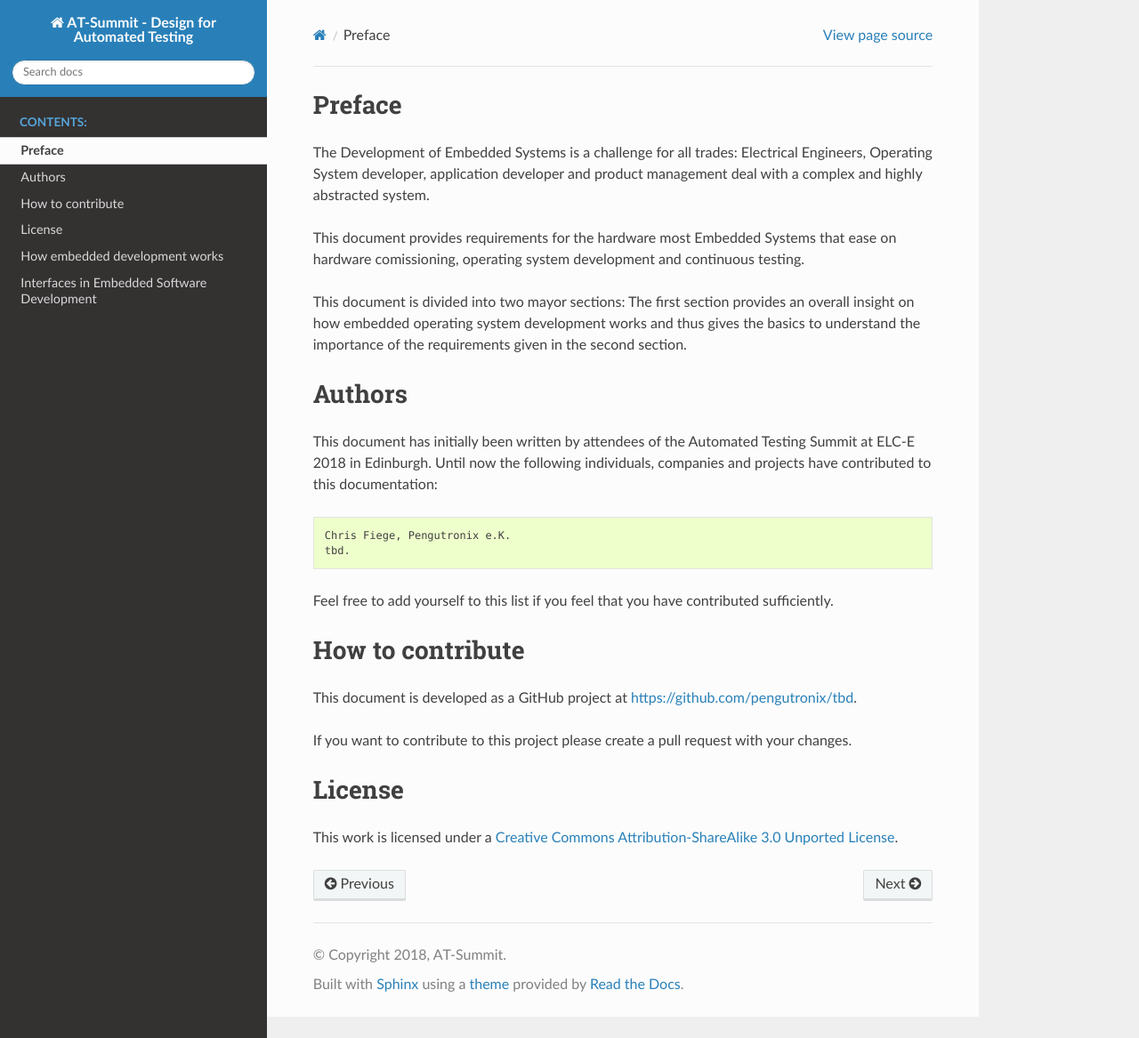
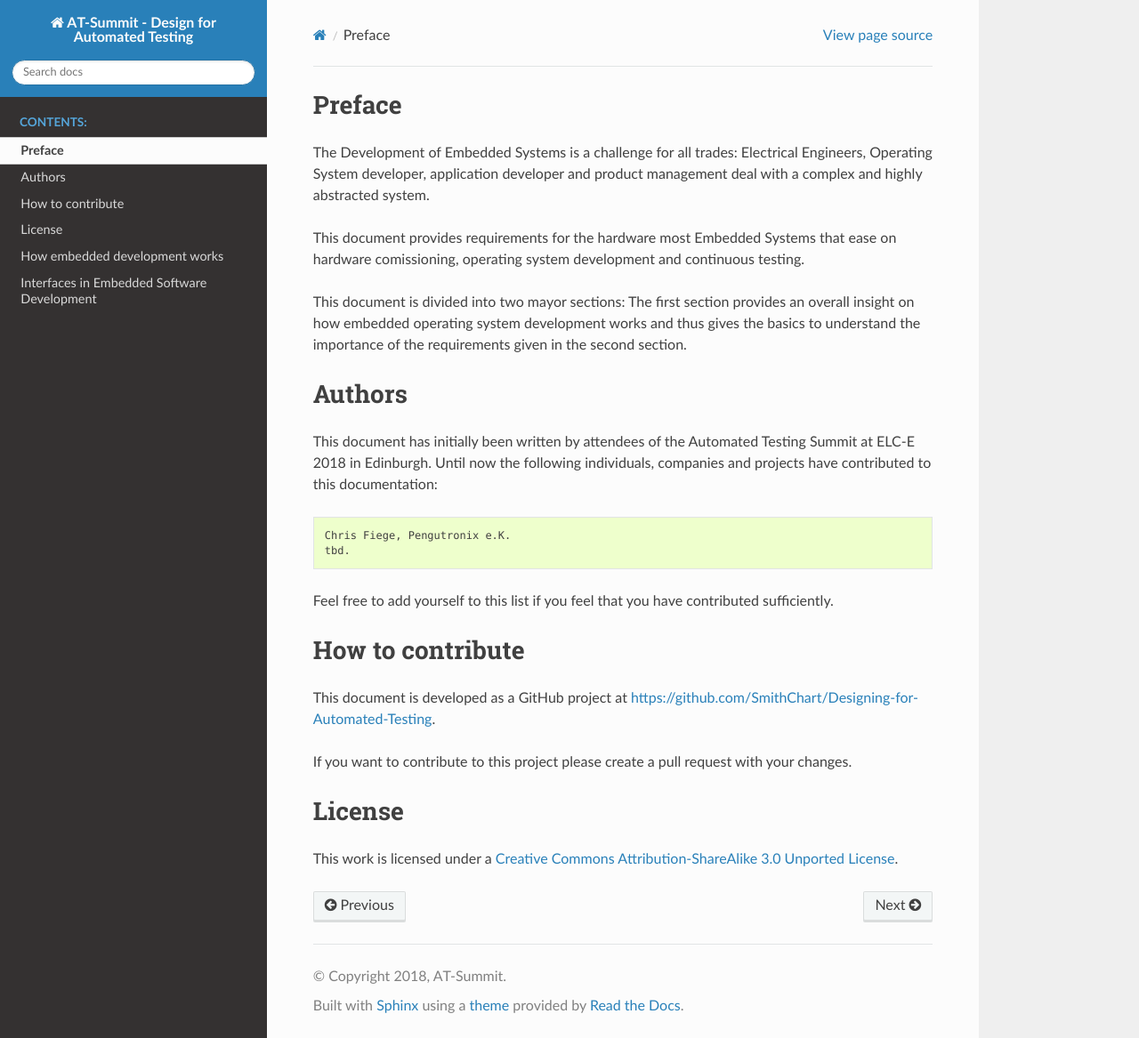
Before and after one commit to SmithChart/Designing-for-Automated-Testing, a Sphinx documentation site: the page built from source/preface.rst, in a window 1280 px wide and 1167 px high. Shown: the whole window at 89% size. Built offline with Sphinx 7.4.7 and the Read the Docs theme 2.0.0, drawn with Linux system fonts in a browser that asks for light colours; formulas are drawn with MathJax 3; some of the changed lines change nothing that is shown.

Commit message:
preface: replace tbd with current github uri
Signed-off-by: Thorsten Scherer <tk-scherer@mailbox.org>

```diff
--- a/source/preface.rst
+++ b/source/preface.rst
@@ -34,7 +34,7 @@ How to contribute
 =================
 
 This document is developed as a GitHub project at
-`https://github.com/pengutronix/tbd <https://github.com/pengutronix/tbd>`_.
+`https://github.com/SmithChart/Designing-for-Automated-Testing <https://github.com/SmithChart/Designing-for-Automated-Testing>`_.
 
 If you want to contribute to this project please create a pull request with
 your changes.
```
